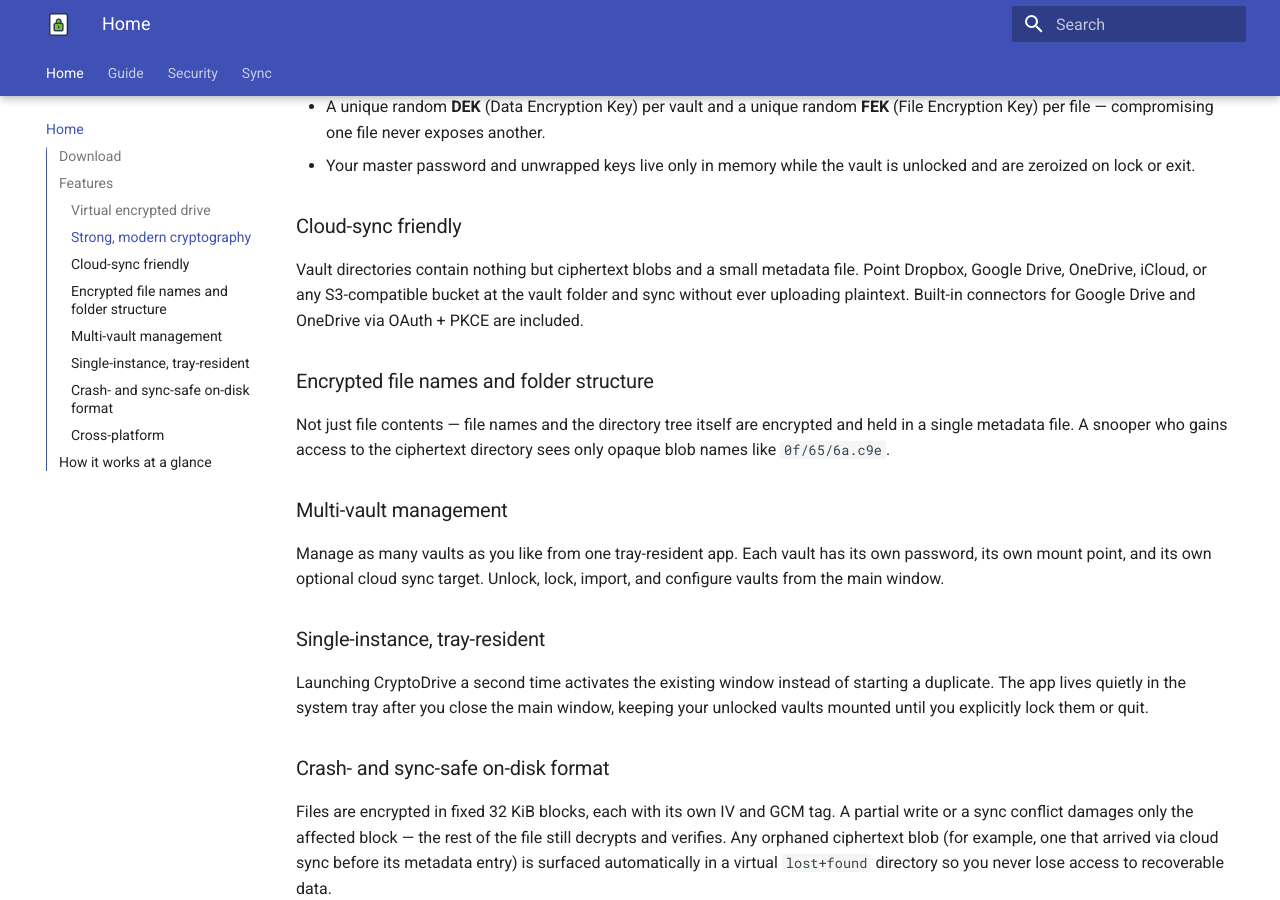
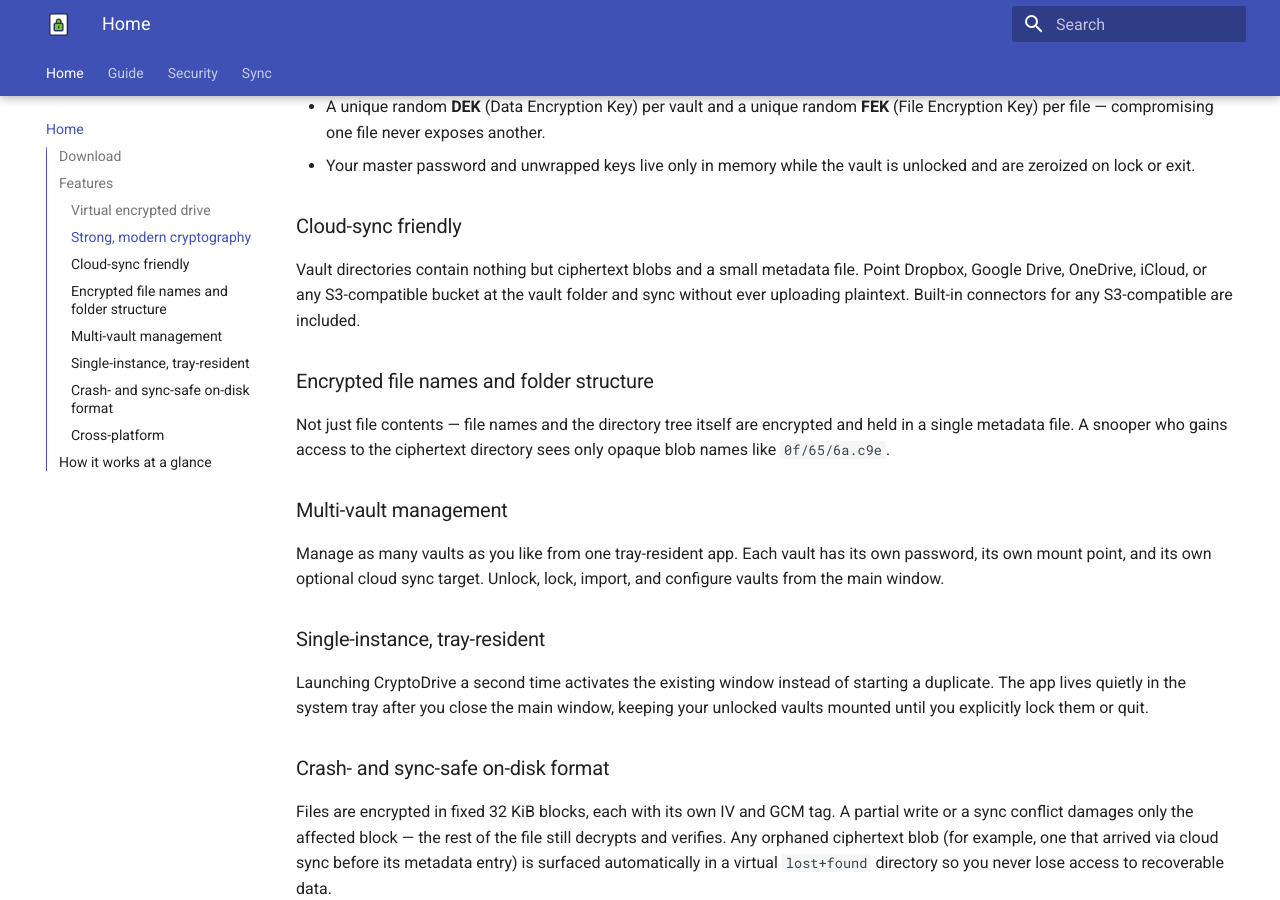
Before and after one commit to michaelliao/cryptodrive, an MkDocs documentation site: the page built from docs/index.md, in a window 1280 px wide and 900 px high, scrolled down 686 px. Built offline with MkDocs 1.6.1 and Material for MkDocs 9.7.7, drawn with Linux system fonts in a browser that asks for light colours.

Commit message:
update index.md

```diff
--- a/docs/index.md
+++ b/docs/index.md
@@ -35,7 +35,7 @@ encrypted.
 Vault directories contain nothing but ciphertext blobs and a small metadata
 file. Point Dropbox, Google Drive, OneDrive, iCloud, or any S3-compatible
 bucket at the vault folder and sync without ever uploading plaintext. Built-in
-connectors for Google Drive and OneDrive via OAuth + PKCE are included.
+connectors for any S3-compatible are included.
 
 ### Encrypted file names and folder structure
 
```
